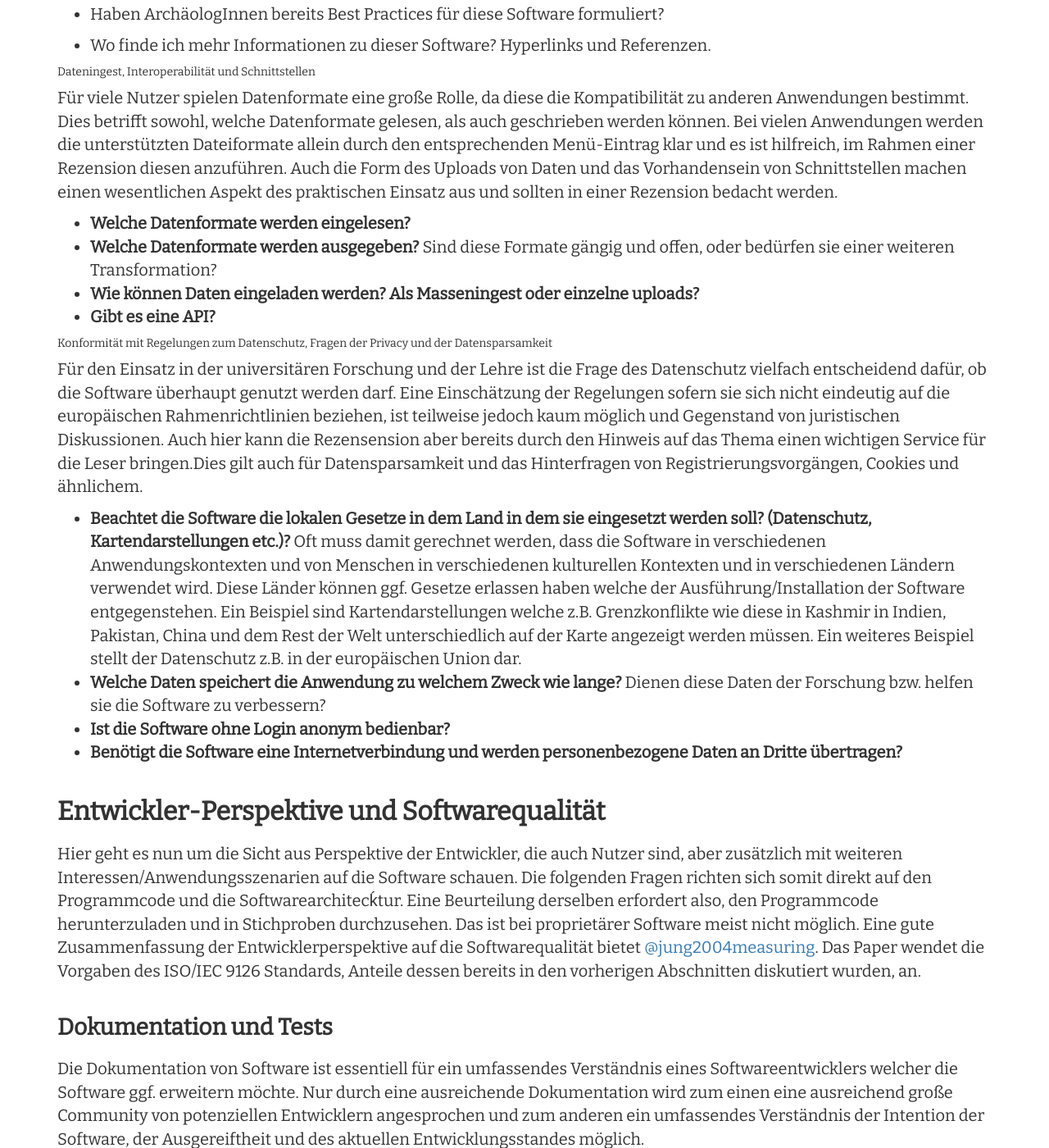
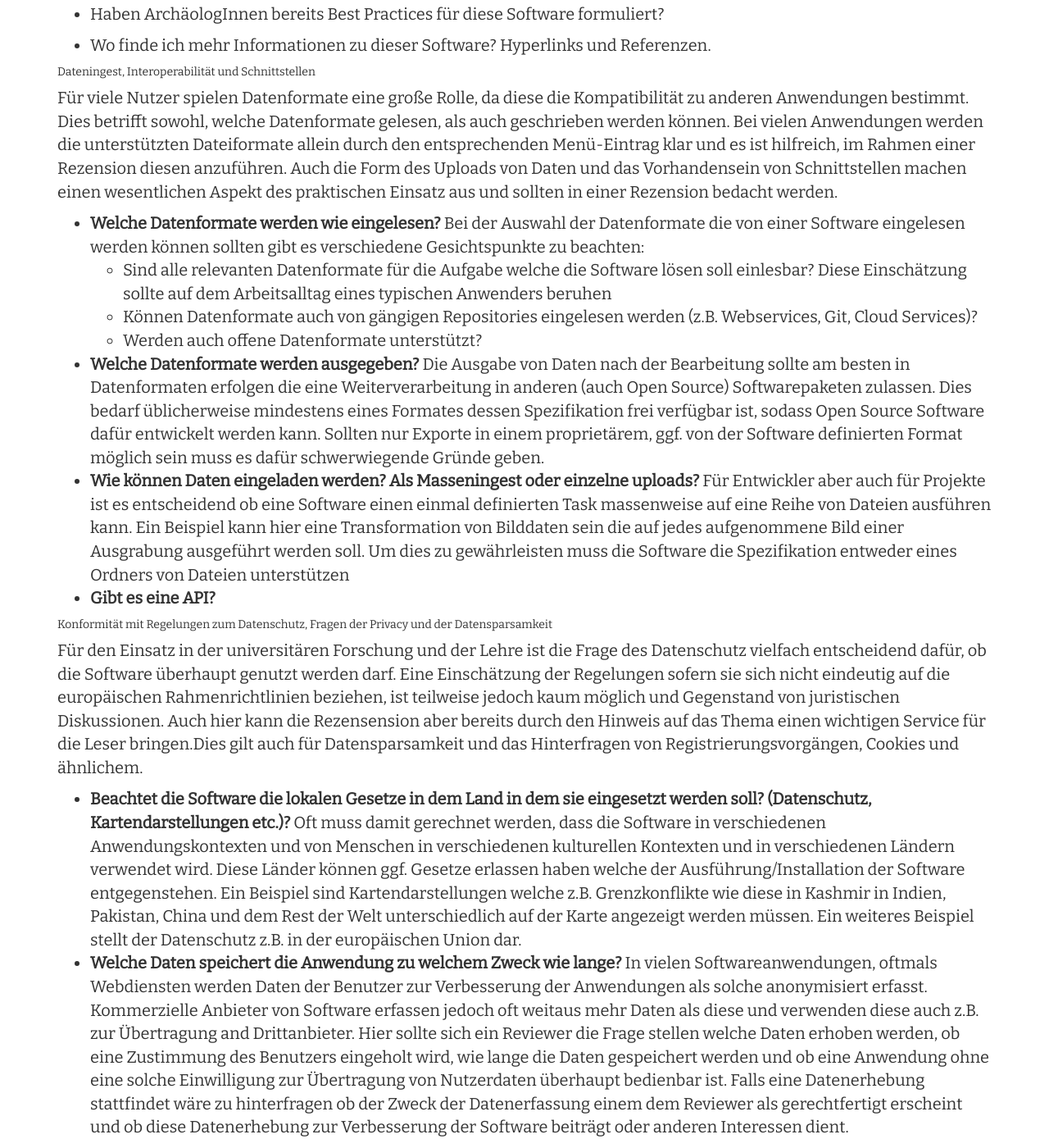
Before and after one commit to Research-Squirrel-Engineers/Impuls_SoftwareRezensionen_DGUF, a Jekyll site: the page built from Draft.md, in a window 1280 px wide and 1400 px high, scrolled down 12125 px. Shown: the whole window at 82% size. Built offline with Jekyll 4.4.1, drawn with Linux system fonts in a browser that asks for light colours; nearby versions of some CDN libraries; some of the changed text lies outside the part shown.

Commit message:
Update Draft.md

```diff
--- a/Draft.md
+++ b/Draft.md
@@ -242,9 +242,16 @@ Neben Hilfefunktionen und Tutorials ist es von großer Bedeutung, ob die Softwar
 ##### Dateningest, Interoperabilität und Schnittstellen
 Für viele Nutzer spielen Datenformate eine große Rolle, da diese die Kompatibilität zu anderen Anwendungen bestimmt. Dies betrifft sowohl, welche Datenformate gelesen, als auch geschrieben werden können. Bei vielen Anwendungen werden die unterstützten Dateiformate allein durch den entsprechenden Menü-Eintrag klar und es ist hilfreich, im Rahmen einer Rezension diesen anzuführen. Auch die Form des Uploads von Daten und das Vorhandensein von Schnittstellen machen einen wesentlichen Aspekt des praktischen Einsatz aus und sollten in einer Rezension bedacht werden.
 
-* **Welche Datenformate werden eingelesen?**
-* **Welche Datenformate werden ausgegeben?** Sind diese Formate gängig und offen, oder bedürfen sie einer weiteren Transformation?
+* **Welche Datenformate werden wie eingelesen?**
+Bei der Auswahl der Datenformate die von einer Software eingelesen werden können sollten gibt es verschiedene Gesichtspunkte zu beachten:
+  * Sind alle relevanten Datenformate für die Aufgabe welche die Software lösen soll einlesbar? Diese Einschätzung sollte auf dem Arbeitsalltag eines typischen Anwenders beruhen
+  * Können Datenformate auch von gängigen Repositories eingelesen werden (z.B. Webservices, Git, Cloud Services)?
+  * Werden auch offene Datenformate unterstützt?
+* **Welche Datenformate werden ausgegeben?**
+Die Ausgabe von Daten nach der Bearbeitung sollte am besten in Datenformaten erfolgen die eine Weiterverarbeitung in anderen (auch Open Source) Softwarepaketen zulassen. Dies bedarf üblicherweise mindestens eines Formates dessen Spezifikation frei verfügbar ist, sodass Open Source Software dafür entwickelt werden kann.
+Sollten nur Exporte in einem proprietärem, ggf. von der Software definierten Format möglich sein muss es dafür schwerwiegende Gründe geben.
 * **Wie können Daten eingeladen werden? Als Masseningest oder einzelne uploads?**
+Für Entwickler aber auch für Projekte ist es entscheidend ob eine Software einen einmal definierten Task massenweise auf eine Reihe von Dateien ausführen kann. Ein Beispiel kann hier eine Transformation von Bilddaten sein die auf jedes aufgenommene Bild einer Ausgrabung ausgeführt werden soll. Um dies zu gewährleisten muss die Software die Spezifikation entweder eines Ordners von Dateien unterstützen
 * **Gibt es eine API?**
 
 ##### Konformität mit Regelungen zum Datenschutz, Fragen der Privacy und der Datensparsamkeit
@@ -252,8 +259,14 @@ Für den Einsatz in der universitären Forschung und der Lehre ist die Frage des
 
 * **Beachtet die Software die lokalen Gesetze in dem Land in dem sie eingesetzt werden soll? (Datenschutz, Kartendarstellungen etc.)?**
 Oft muss damit gerechnet werden, dass die Software in verschiedenen Anwendungskontexten und von Menschen in verschiedenen kulturellen Kontexten und in verschiedenen Ländern verwendet wird. Diese Länder können ggf. Gesetze erlassen haben welche der Ausführung/Installation der Software entgegenstehen. Ein Beispiel sind Kartendarstellungen welche z.B. Grenzkonflikte wie diese in Kashmir in Indien, Pakistan, China und dem Rest der Welt unterschiedlich auf der Karte angezeigt werden müssen. Ein weiteres Beispiel stellt der Datenschutz z.B. in der europäischen Union dar.
-* **Welche Daten speichert die Anwendung zu welchem Zweck wie lange?** Dienen diese Daten der Forschung bzw. helfen sie die Software zu verbessern?
+* **Welche Daten speichert die Anwendung zu welchem Zweck wie lange?**
+In vielen Softwareanwendungen, oftmals Webdiensten werden Daten der Benutzer zur Verbesserung der Anwendungen als solche anonymisiert erfasst. Kommerzielle Anbieter von Software erfassen jedoch oft weitaus mehr Daten als diese und verwenden diese auch z.B. zur Übertragung and Drittanbieter.
+Hier sollte sich ein Reviewer die Frage stellen welche Daten erhoben werden, ob eine Zustimmung des Benutzers eingeholt wird, wie lange die Daten gespeichert werden und ob eine Anwendung ohne eine solche Einwilligung zur Übertragung von Nutzerdaten überhaupt bedienbar ist.
+Falls eine Datenerhebung stattfindet wäre zu hinterfragen ob der Zweck der Datenerfassung einem dem Reviewer als gerechtfertigt erscheint und ob diese Datenerhebung zur Verbesserung der Software beiträgt oder anderen Interessen dient.
+
+Üblicherweise sollten solche Informationen in der Softwaredokumentation vorhanden sein und können auf dieser Grundlage bewertet werden. Eine weitergehende Analyse ob diese Informationen den Tatsachen entsprchen wird hier wiederum nur Experten vorbehalten sein.
 * **Ist die Software ohne Login anonym bedienbar?**
+
 * **Benötigt die Software eine Internetverbindung und werden personenbezogene Daten an Dritte übertragen?**
 
 
```
